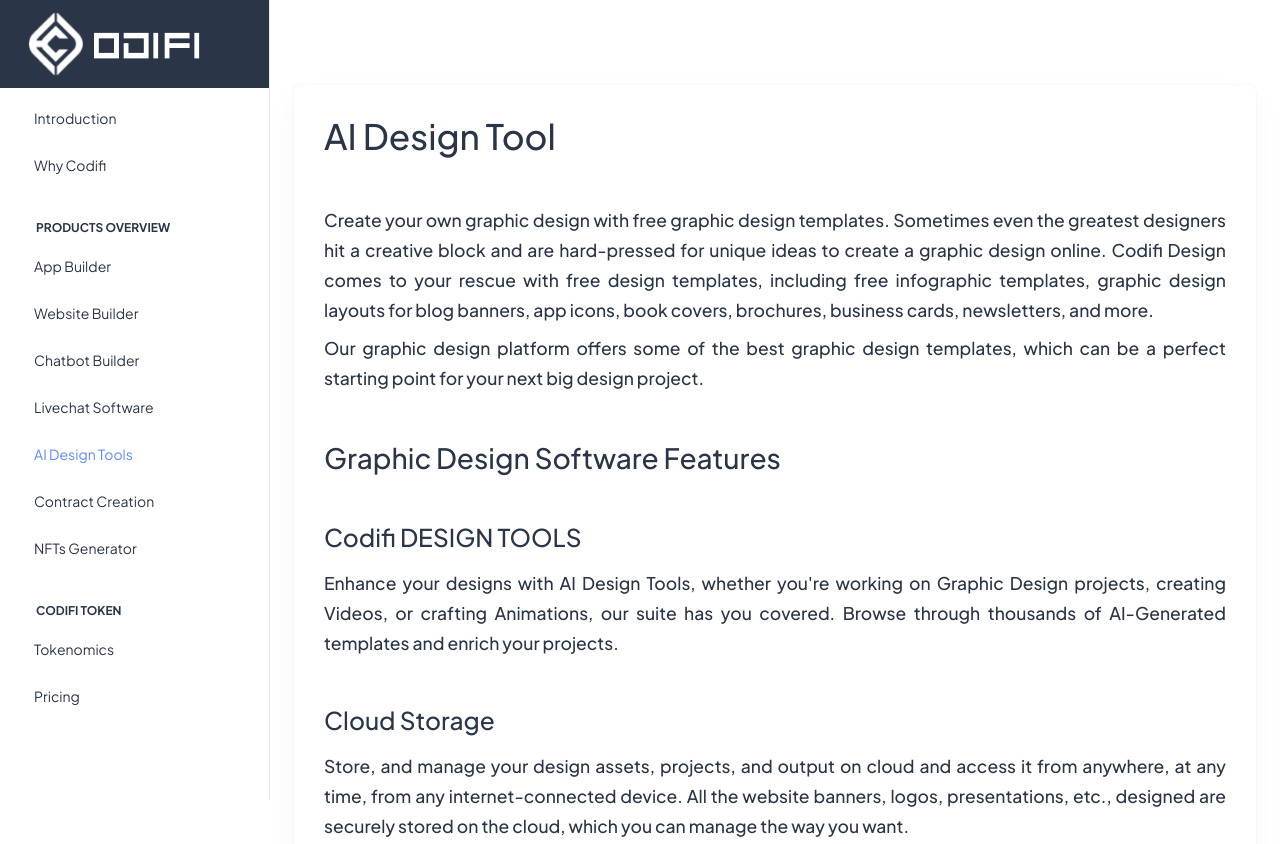
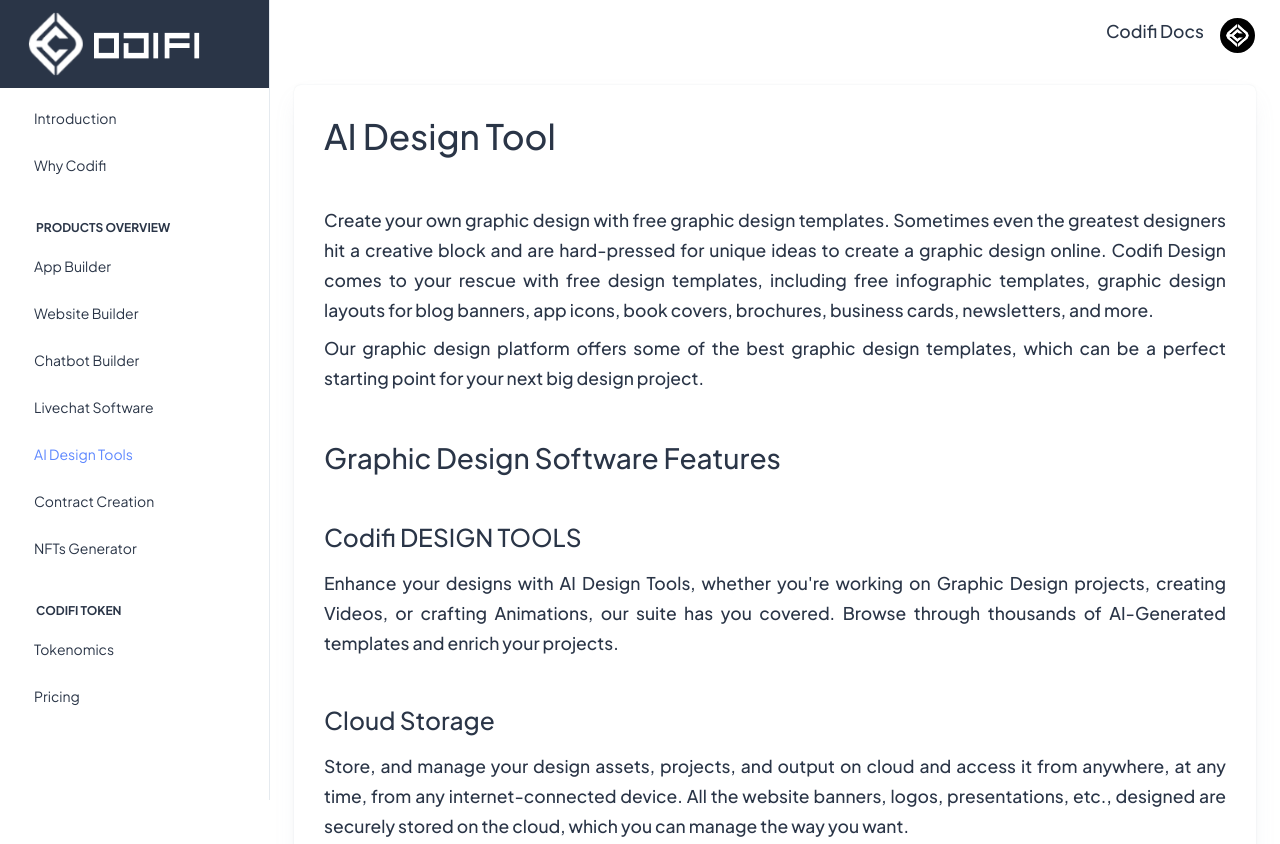
Before and after one commit to maulanabadarin123/codifi, a website: page ai-design-tool.html in a window 1280 px wide. Shown: the top 844 px of the page. Drawn offline with Linux system fonts and the light colour scheme.

Commit message:
second commit

```diff
--- a/ai-design-tool.html
+++ b/ai-design-tool.html
@@ -126,6 +126,12 @@
               </a>
             </li>
           </ul>
+          <div class="navbar-collapse justify-content-end px-0" id="navbarNav">
+            <ul class="navbar-nav flex-row ms-auto align-items-center justify-content-end">
+              <h5>Codifi Docs</h5>
+              <img src="/w.png" alt="" width="35" height="35" class="rounded-circle bg-black ms-3 p-1">
+            </ul>
+          </div>
         </nav>
       </header>
       <!--  Header End -->
```
Also changed, not shown: app-builder.html (+6 -0 lines), chatbot-builder.html (+6 -0 lines), index.html (+6 -0 lines), livechat-software.html (+6 -0 lines), nft-generator.html (+6 -0 lines), pricing.html (+6 -0 lines), smart-contract-creation.html (+6 -0 lines), tokenomics.html (+6 -0 lines), website-builder.html (+6 -0 lines), why-codifi.html (+6 -0 lines), w.png (added).
